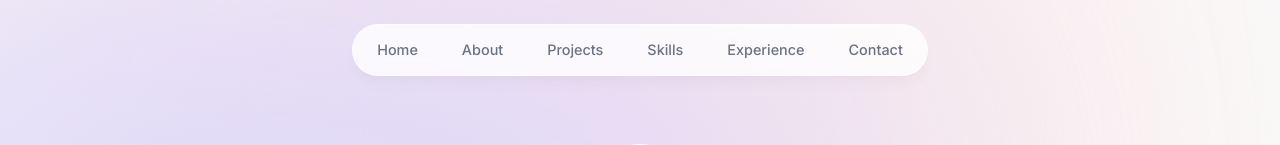
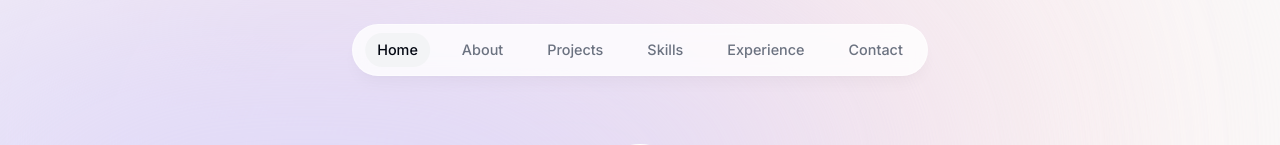
Before and after one commit to aoddy10/portfolio, a Next.js app: page / in a window 1280 px wide. Shown: the top 145 px of the page. Built offline with nearby package versions, Linux system fonts and the light colour scheme.

Commit message:
add: display gray backgroud for selection menu.

```diff
--- a/package.json
+++ b/package.json
@@ -13,6 +13,7 @@
     "@types/react": "18.2.23",
     "@types/react-dom": "18.2.8",
     "autoprefixer": "10.4.16",
+    "clsx": "^2.0.0",
     "eslint": "8.50.0",
     "eslint-config-next": "13.5.3",
     "framer-motion": "^10.16.4",
--- a/src/app/layout.tsx
+++ b/src/app/layout.tsx
@@ -16,7 +16,7 @@
   children: React.ReactNode;
 }) {
   return (
-    <html lang="en">
+    <html lang="en" className="scroll-smooth">
       <body
         className={`${inter.className} bg-zinc-50 text-gray-950 relative h-[5000px] pt-28 sm:pt-36`}
       >
--- a/src/components/header.tsx
+++ b/src/components/header.tsx
@@ -1,12 +1,19 @@
 "use client";
 
-import React, { Children } from "react";
+import React, { Children, useState } from "react";
 import { motion } from "framer-motion";
 
 import { links } from "@/lib/data";
 import Link from "next/link";
+import clsx from "clsx";
 
 export default function Header() {
+  const [activeSection, setActiveSection] = useState("Home");
+
+  const handleMenuSelect = (sectionName: string): void => {
+    setActiveSection(sectionName);
+  };
+
   return (
     <header className="z-[999] relative">
       <motion.div
@@ -20,15 +27,31 @@
           {links.map((link) => (
             <motion.li
               key={link.hash}
-              className="h-3/4 flex items-center justify-center"
+              className="h-3/4 flex items-center justify-center relative"
               initial={{ y: -100, opacity: 0 }}
               animate={{ y: 0, opacity: 1 }}
             >
               <Link
-                className="flex w-full items-center justify-center px-3 py-3 hover:text-gray-950 transition"
+                className={clsx(
+                  `flex w-full items-center justify-center px-3 py-3 hover:text-gray-950 transition`,
+                  { "text-gray-950": activeSection === link.name }
+                )}
                 href={link.hash}
+                onClick={() => handleMenuSelect(link.name)}
               >
                 {link.name}
+
+                {link.name === activeSection ? (
+                  <motion.span
+                    className="bg-gray-100 rounded-full absolute inset-0 -z-10"
+                    layoutId="activeSection"
+                    transition={{
+                      type: "spring",
+                      stiffness: 500,
+                      damping: 30,
+                    }}
+                  ></motion.span>
+                ) : null}
               </Link>
             </motion.li>
           ))}
```
Also changed, not shown: 1 other file (tests, documents, lock files or other folders).
